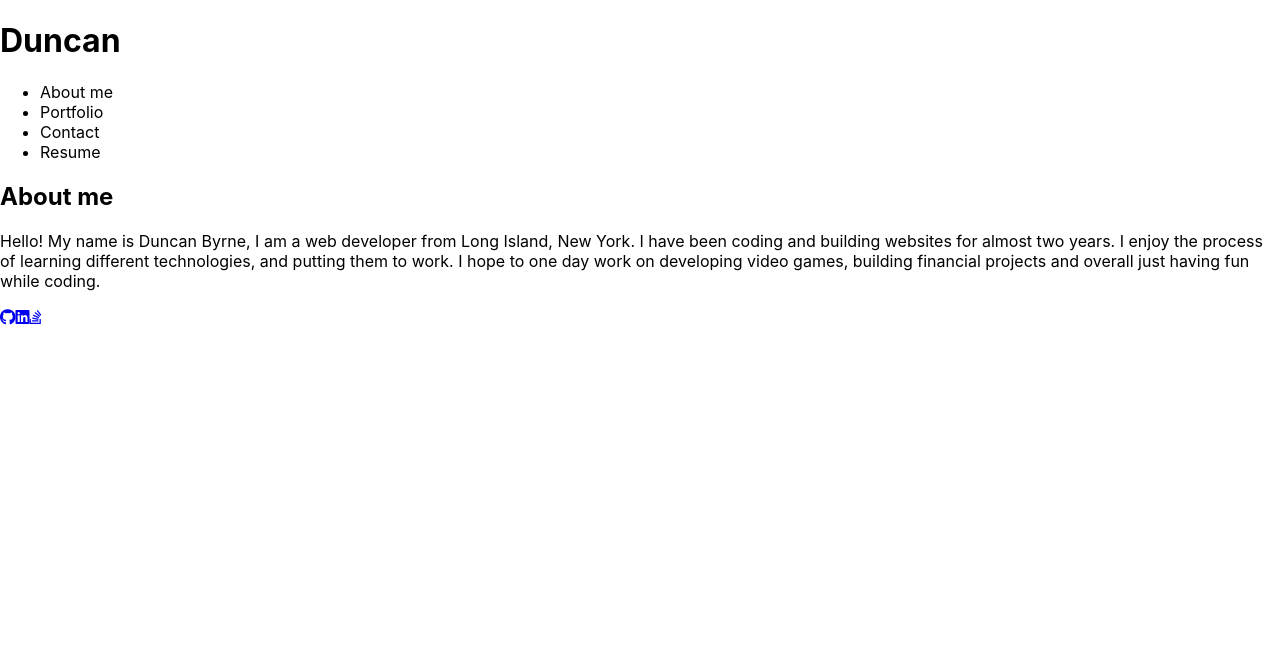
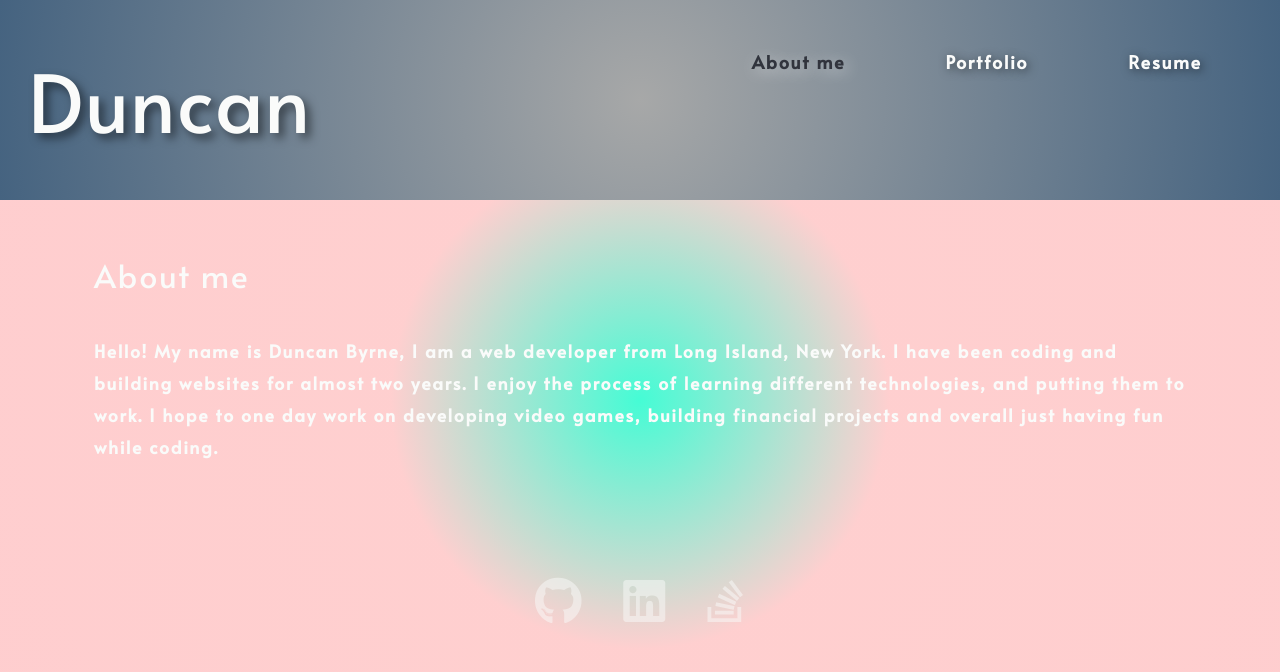
Before and after one commit to DuncanByrne/portfolio-update, a React (Create React App) app: page / in a window 1280 px wide. Shown: the top 672 px of the page. Built offline with nearby package versions, Linux system fonts and the light colour scheme; a web font is replaced by a local one.

Commit message:
changing colors and removed contact section

```diff
--- a/src/App.js
+++ b/src/App.js
@@ -10,7 +10,6 @@ function App() {
       name: "about me"
     },
     { name: "portfolio" },
-    { name: "contact" },
     {
       name: "resume"
     }
--- a/src/index.css
+++ b/src/index.css
@@ -1,13 +1,369 @@
+main {
+  margin: 0 auto;
+  max-width: 90%;
+  padding: 50px 30px;
+}
+:root {
+  --primary: #8c54ff;
+  --secondary: #31343d;
+  --tertiary: #b12704;
+  --light: #fafbfa;
+  --dark: radial-gradient(
+    circle,
+    rgba(167, 168, 168, 1) 0%,
+    rgba(69, 99, 128, 1) 100%
+  );
+  --darker: radial-gradient(
+    circle,
+    rgba(69, 252, 213, 1) 0%,
+    rgba(253, 29, 29, 0.21054359243697474) 33%,
+    rgba(252, 69, 116, 0.38421306022408963) 1000%
+  );
+  --alpha: rgba(255, 255, 255, 0.7);
+  --error: rgb(228, 46, 1);
+  --spacing-one: calc(1rem * 0.5);
+  --spacing-two: calc(1rem);
+  --spacing-five: calc(2.5rem);
+}
+
+* {
+  box-sizing: border-box;
+}
+
+html,
+body {
+  min-height: 100%;
+}
+
 body {
   margin: 0;
-  font-family: -apple-system, BlinkMacSystemFont, 'Segoe UI', 'Roboto', 'Oxygen',
-    'Ubuntu', 'Cantarell', 'Fira Sans', 'Droid Sans', 'Helvetica Neue',
-    sans-serif;
-  -webkit-font-smoothing: antialiased;
-  -moz-osx-font-smoothing: grayscale;
+  padding: 0;
+  font-weight: 600;
+  line-height: 1.5;
+  font-size: 18px;
+  letter-spacing: 0.1em;
+  background: var(--darker);
+  color: var(--light);
+  font-family: Alata;
 }
 
-code {
-  font-family: source-code-pro, Menlo, Monaco, Consolas, 'Courier New',
-    monospace;
+h1,
+h2,
+h3,
+h4,
+h5,
+h6 {
+  font-family: Alata;
+  font-weight: 500;
+  margin: 5px 0;
+  line-height: 1.25;
 }
+
+h1 {
+  font-size: 5rem;
+  margin: 50px 20px;
+  text-shadow: 5px 5px 10px rgba(0, 0, 0, 0.5);
+}
+
+h2 {
+  font-size: 2rem;
+}
+
+h3 {
+  font-size: 1.75rem;
+}
+
+h4 {
+  font-size: 1.5rem;
+}
+
+h5 {
+  font-size: 1.25rem;
+}
+
+h6 {
+  font-size: 1rem;
+}
+
+p {
+  font-size: 1.1rem;
+  margin: 20px 0;
+  line-height: 2rem;
+}
+
+a {
+  color: var(--light);
+  text-decoration: none;
+  opacity: 0.5;
+}
+
+a:hover {
+  opacity: 1;
+  transition: all 0.2s ease-in-out;
+}
+
+header {
+  background: var(--dark);
+}
+
+header a {
+  color: var(--light);
+}
+
+button {
+  font-size: 1rem;
+  font-weight: 600;
+  text-decoration: none;
+  border-radius: 0.5rem;
+  border: none;
+  color: #191970;
+  outline: none;
+  cursor: pointer;
+  margin: 0 1px;
+  background-color: var(--dark);
+  padding: 10px 15px;
+  opacity: 0.7;
+}
+
+button:hover {
+  opacity: 1;
+}
+
+button[disabled] {
+  cursor: default;
+  opacity: 0.8;
+}
+
+img {
+  max-width: 100%;
+}
+
+span[role="img"] {
+  cursor: default;
+}
+
+form {
+  width: 40%;
+}
+
+input {
+  margin: 10px 0;
+  font-size: 1rem;
+  padding: 0.25rem;
+  width: 600px;
+  border: 1px solid var(--dark);
+  outline: none;
+  border-radius: 3px;
+  transition: box-shadow 0.2s;
+}
+
+input:focus {
+  border: 1px solid var(--secondary);
+  box-shadow: 0 0 0.25rem rgba(0, 0, 0, 0.5);
+}
+
+label {
+  margin-right: 10px;
+}
+
+li {
+  list-style: none;
+}
+
+header {
+  height: 200px;
+  position: relative;
+  overflow: hidden;
+  z-index: 2;
+}
+
+header h1 {
+  position: relative;
+  z-index: 2;
+}
+
+header img {
+  z-index: 0;
+  position: absolute;
+  top: 0;
+  left: 0;
+  height: auto;
+  filter: sepia(1) opacity(60%);
+}
+
+nav {
+  position: relative;
+  font-family: Alata, cursive;
+  font-size: 2 rem;
+  margin: 30px 20px;
+}
+
+nav a:hover {
+  text-decoration: none;
+}
+
+nav li {
+  cursor: pointer;
+  text-shadow: 2px 2px 10px rgba(0, 0, 0, 0.5);
+  margin: 0 50px;
+}
+
+ul.skills {
+  line-height: 2rem;
+}
+
+ul.skills li {
+  list-style-type: circle;
+}
+
+footer {
+  font-size: 48px;
+  justify-content: center;
+}
+
+footer a {
+  color: var(--light);
+  opacity: 0.5;
+  margin: 10px 20px;
+  transition: all 0.3s ease-in-out;
+}
+
+footer a:hover {
+  opacity: 1;
+}
+
+textarea {
+  width: 600px;
+  height: 200px;
+  border: 3px solid;
+  padding: 5px;
+  margin-top: 10px;
+}
+
+.container {
+  width: 85%;
+  max-width: 1200px;
+  margin-left: auto;
+  margin-right: auto;
+}
+
+.flex-row {
+  display: flex;
+  flex-wrap: wrap;
+}
+
+.space-between {
+  justify-content: space-between;
+}
+
+.flex-end {
+  justify-content: flex-end;
+}
+
+.flex-center {
+  justify-content: center;
+}
+
+.mx-1 {
+  margin-right: var(--spacing-one);
+  margin-left: var(--spacing-one);
+}
+
+.mx-2 {
+  margin-right: var(--spacing-two);
+  margin-left: var(--spacing-two);
+}
+
+.my-1 {
+  margin-top: var(--spacing-one);
+  margin-bottom: var(--spacing-one);
+}
+
+.my-2 {
+  margin-top: var(--spacing-two);
+  margin-bottom: var(--spacing-two);
+}
+
+.my-5 {
+  margin-top: var(--spacing-five);
+  margin-bottom: var(--spacing-five);
+}
+
+.px-1 {
+  padding-right: var(--spacing-one);
+  padding-left: var(--spacing-one);
+}
+
+.px-2 {
+  padding-right: var(--spacing-two);
+  padding-left: var(--spacing-two);
+}
+
+.py-1 {
+  padding-top: var(--spacing-one);
+  padding-bottom: var(--spacing-one);
+}
+
+.py-2 {
+  padding-top: var(--spacing-two);
+  padding-bottom: var(--spacing-two);
+}
+
+.card {
+  width: 25%;
+  text-align: center;
+}
+
+.project {
+  position: relative;
+  width: 100%;
+  max-width: 500px;
+  height: 300px;
+  margin: 30px;
+}
+
+.project-bg {
+  position: relative;
+  width: 100%;
+  height: 100%;
+}
+
+.project-text {
+  color: var(--secondary);
+  position: absolute;
+  top: 0px;
+  bottom: 0px;
+  left: 0px;
+  right: 0px;
+  padding: 50px;
+  z-index: 900;
+  opacity: 0;
+  transition: all 0.5s ease-in-out;
+}
+
+.project-text:hover {
+  background-color: var(--alpha);
+  opacity: 1;
+  border: 10px solid var(--secondary);
+}
+
+.project-text h3 {
+  font-size: 2.5rem;
+}
+
+.project-text a {
+  text-decoration: none;
+  font-weight: bold;
+  color: var(--dark);
+  transition: all 0.3s ease-in-out;
+}
+
+.project-text a:hover {
+  color: var(--darker);
+}
+
+.navActive {
+  color: var(--secondary);
+  cursor: default;
+  text-shadow: 3px 3px 15px rgba(255, 255, 255, 0.5);
+}
```
